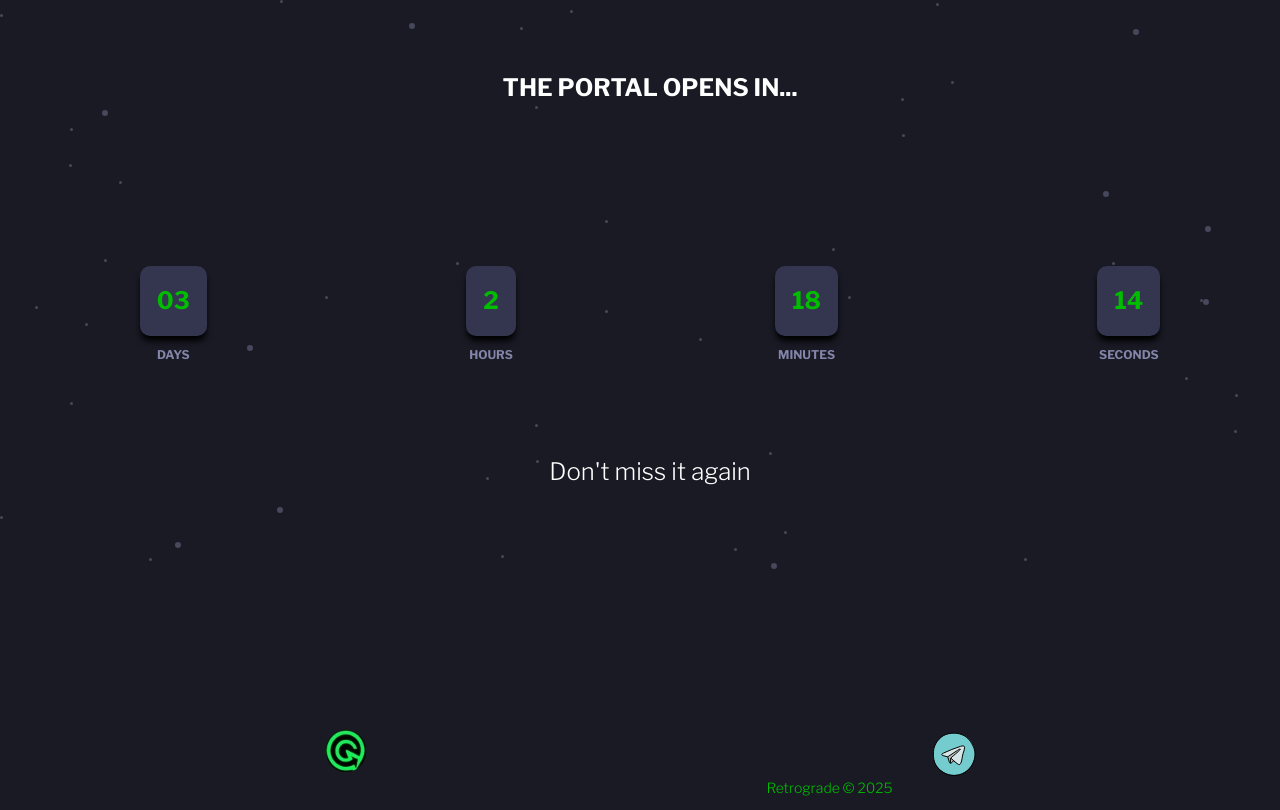
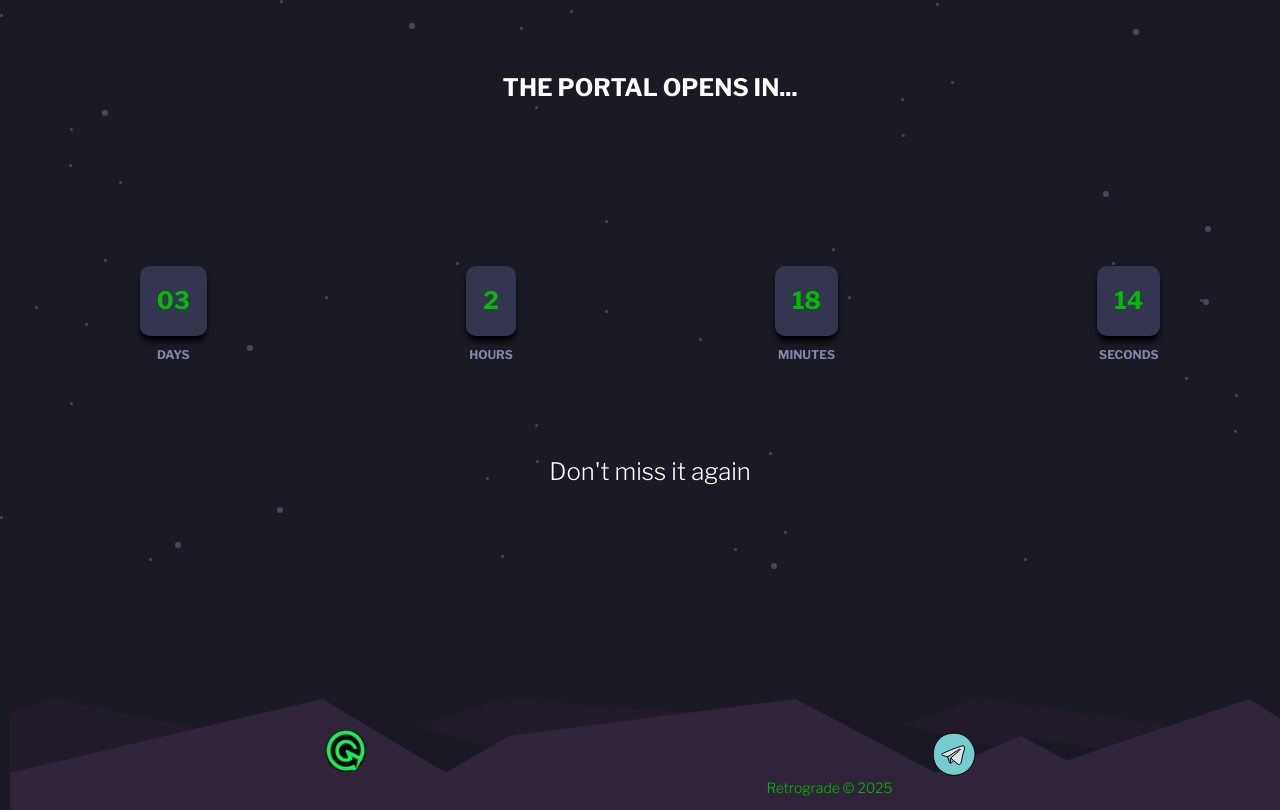
Before and after one commit to Ebi-Akangbou/retrograde, a plain HTML site: page index.html in a window 1280 px wide. Drawn offline with nearby package versions, Linux system fonts and the light colour scheme.

Commit message:
Update style.css correct

```diff
--- a/style.css
+++ b/style.css
@@ -82,7 +82,7 @@ footer{
   bottom: 0;
   font-size: 10px;
   padding: 32px;
-  background-image: url('..pattern-hills.svg');
+  background-image: url('../images/pattern-hills.svg');
   background-size: cover;
 
 }
```
